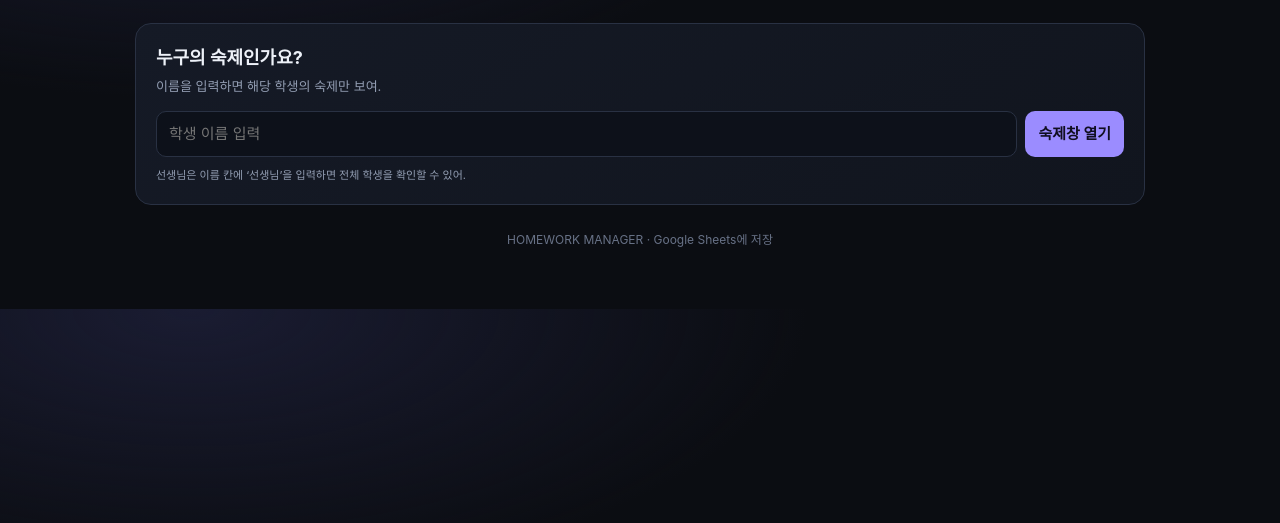
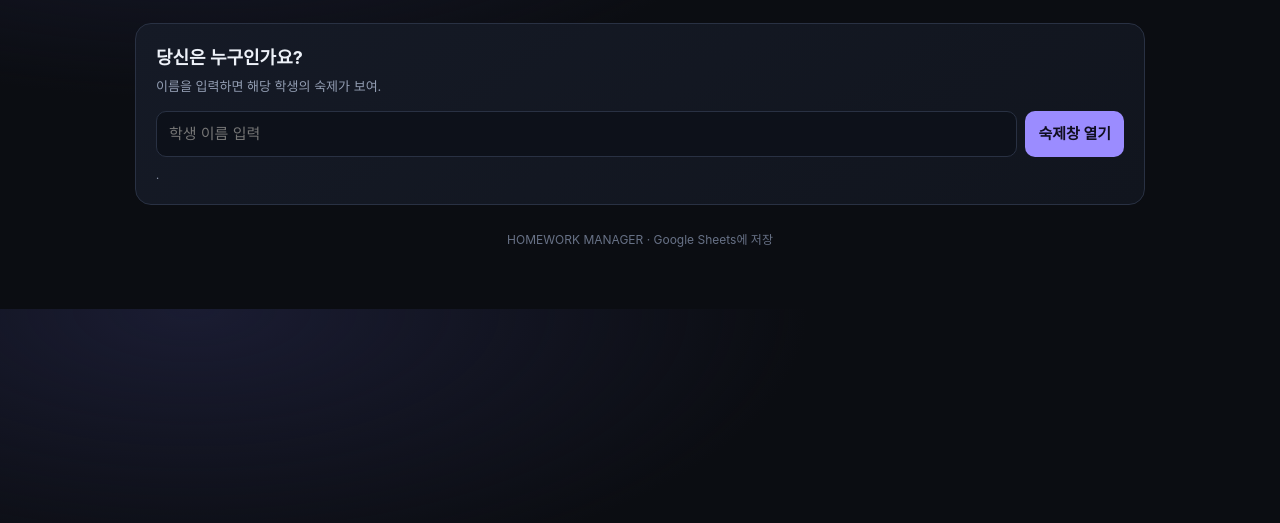
Before and after one commit to SwspKnRr/homework, a plain HTML site: page index.html in a window 1280 px wide. Shown: the part 177-700 px from the top of the page. Drawn offline with Linux system fonts and the light colour scheme.

Commit message:
index.html

```diff
--- a/index.html
+++ b/index.html
@@ -20,13 +20,13 @@ button,input,select,textarea{font:inherit}button{cursor:pointer;border:1px solid
     <div><div class="eyebrow">STUDY SPACE / HOMEWORK</div><h1 class="title">숙제 관리</h1><p class="subtitle">해야 할 일부터 막혔던 문제까지, 한곳에 기록해.</p><p id="connectionStatus" class="muted" style="font-size:12px;margin-top:8px">구글 시트 연결 확인 중…</p></div>
   </header>
   <section id="entryPanel" class="card" style="padding:20px;margin-bottom:18px">
-    <h2 style="margin:0 0 6px;font-size:18px">누구의 숙제인가요?</h2>
-    <p class="muted" style="margin:0 0 14px;font-size:13px">이름을 입력하면 해당 학생의 숙제만 보여.</p>
+    <h2 style="margin:0 0 6px;font-size:18px">당신은 누구인가요?</h2>
+    <p class="muted" style="margin:0 0 14px;font-size:13px">이름을 입력하면 해당 학생의 숙제가 보여.</p>
     <form id="studentForm" style="display:flex;gap:8px;flex-wrap:wrap">
       <input id="studentNameInput" type="text" maxlength="40" required placeholder="학생 이름 입력" style="flex:1;min-width:180px">
       <button class="primary" type="submit">숙제창 열기</button>
     </form>
-    <p class="muted" style="font-size:11px;margin:10px 0 0">선생님은 이름 칸에 ‘선생님’을 입력하면 전체 학생을 확인할 수 있어.</p>
+    <p class="muted" style="font-size:11px;margin:10px 0 0">.</p>
   </section>
   <section id="appPanel" style="display:none">
   <div style="display:flex;justify-content:space-between;align-items:center;gap:10px;margin-bottom:14px"><div><span class="muted" style="font-size:12px">현재 접속</span><div id="currentStudent" style="font-weight:750;font-size:18px"></div></div><button class="small" onclick="switchStudent()">다른 학생으로 전환</button></div>
@@ -66,7 +66,7 @@ button,input,select,textarea{font:inherit}button{cursor:pointer;border:1px solid
       <input id="memoHwId" type="hidden">
       <div class="field"><label for="problemNo">문제 번호</label><input id="problemNo" type="text" maxlength="80" placeholder="예: 12번, 프린트 3번"></div>
       <div class="field"><label for="difficulty">어려웠던 이유</label><select id="difficulty"><option value="개념이 헷갈려요">개념이 헷갈려요</option><option value="풀이가 막혔어요">풀이가 막혔어요</option><option value="계산 실수">계산 실수</option><option value="문제 해석이 어려워요">문제 해석이 어려워요</option><option value="기타">기타</option></select></div>
-      <div class="field"><label for="memoText">내 메모</label><textarea id="memoText" maxlength="2000" placeholder="어디까지 풀었는지, 무엇이 궁금한지 적어 봐."></textarea></div>
+      <div class="field"><label for="memoText">내 메모</label><textarea id="memoText" maxlength="2000" placeholder="어디까지 풀었는지, 무엇이 궁금한지 적기."></textarea></div>
       <div id="teacherFeedbackField" class="field" style="display:none"><label for="teacherFeedback">선생님 피드백</label><textarea id="teacherFeedback" maxlength="2000" placeholder="설명할 내용이나 다음 수업에서 확인할 점"></textarea></div>
       <div class="modal-actions"><button type="button" onclick="closeModal('memoModal')">취소</button><button class="primary" type="submit">메모 저장</button></div>
     </form>
```
